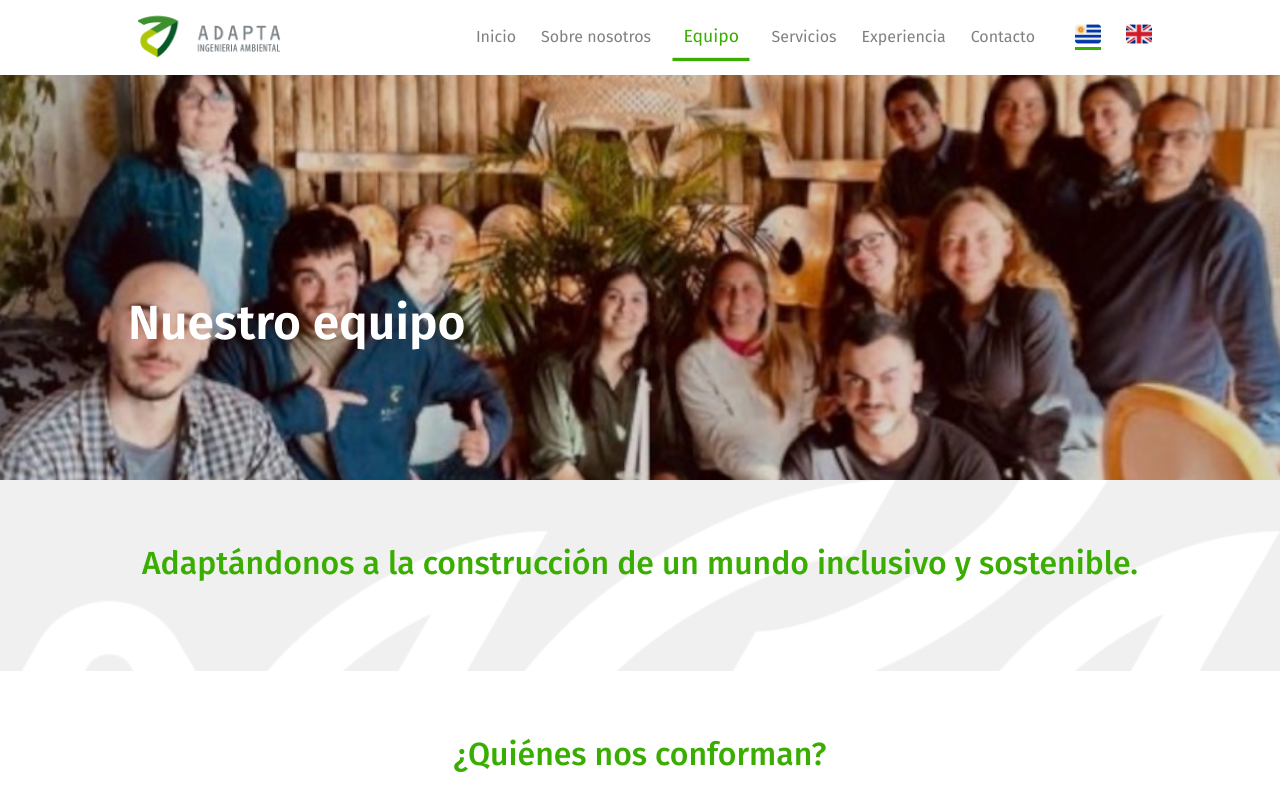
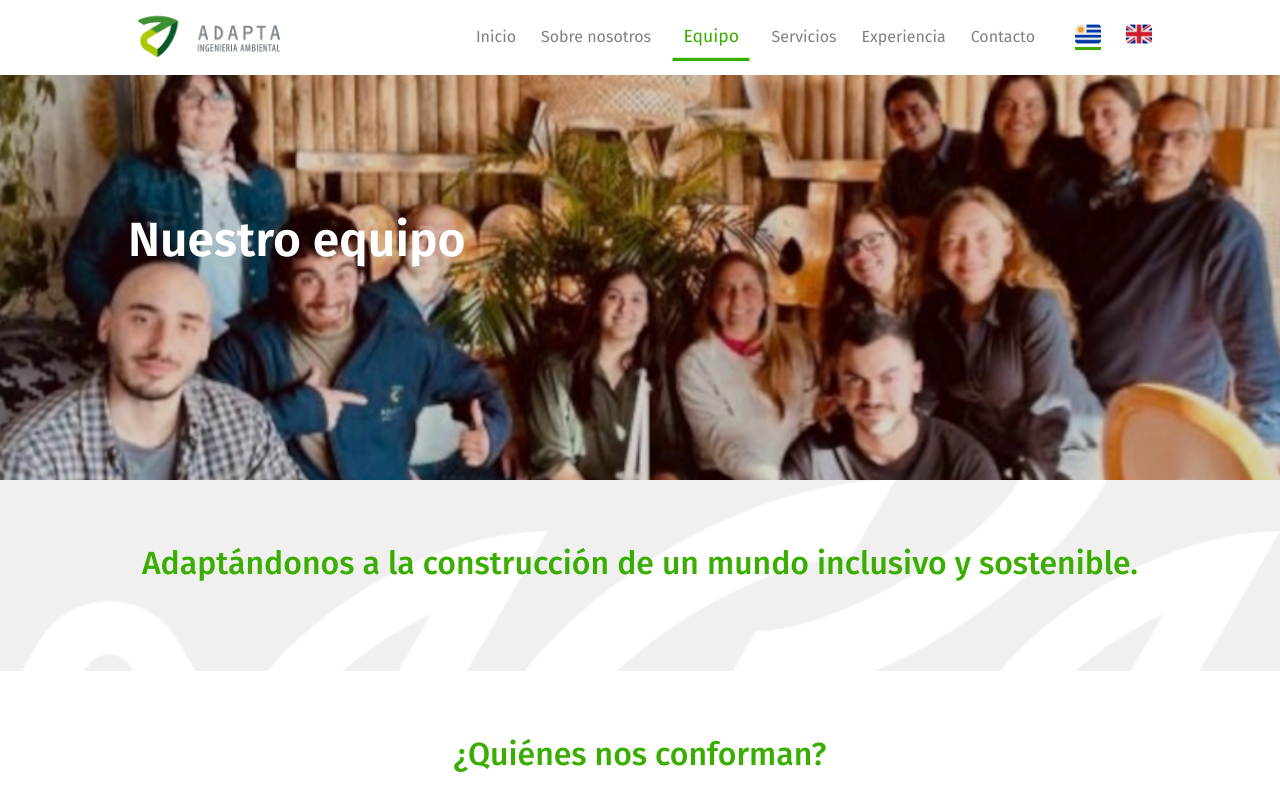
Before and after one commit to moras98/adapta-web-v2, a React (Create React App) app: page /equipo in a window 1280 px wide. Shown: the top 800 px of the page. Built offline with nearby package versions, Linux system fonts and the light colour scheme.

Commit message:
overlay text alignment

```diff
--- a/public/index.html
+++ b/public/index.html
@@ -24,7 +24,7 @@
       work correctly both with client-side routing and a non-root public URL.
       Learn how to configure a non-root public URL by running `npm run build`.
     -->
-    <title>React App</title>
+    <title>ADAPTA</title>
   </head>
   <body>
     <noscript>You need to enable JavaScript to run this app.</noscript>
--- a/src/components/Overlay/Overlay.css
+++ b/src/components/Overlay/Overlay.css
@@ -6,10 +6,11 @@
 	height: 100%;
 	display: flex;
 	flex-direction: column-reverse;
+	justify-content: center;
 }
 .overlay h1, .overlay h2 {
 	margin-left: 10%;
-	margin-bottom: 5%;
+	/* margin-bottom: 5%; */
 }
 
 @media (max-width: 850px){
```
